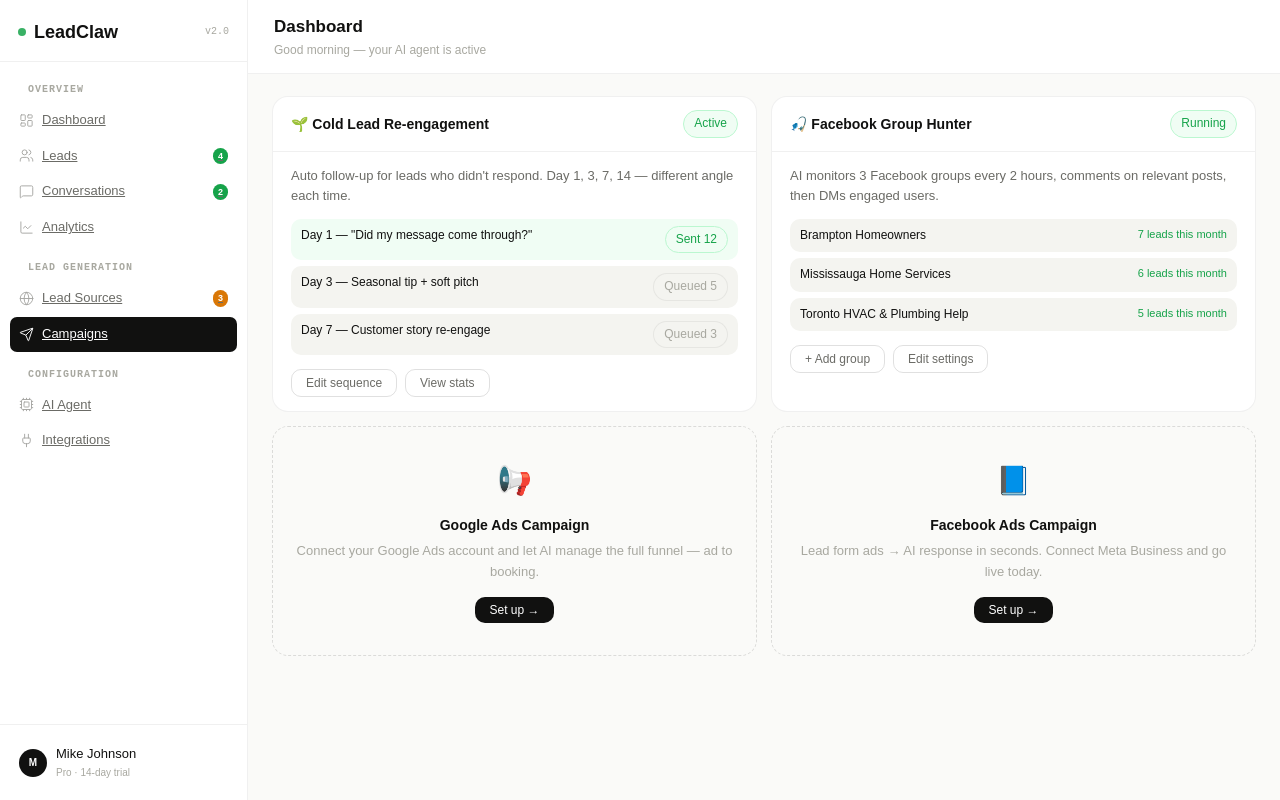
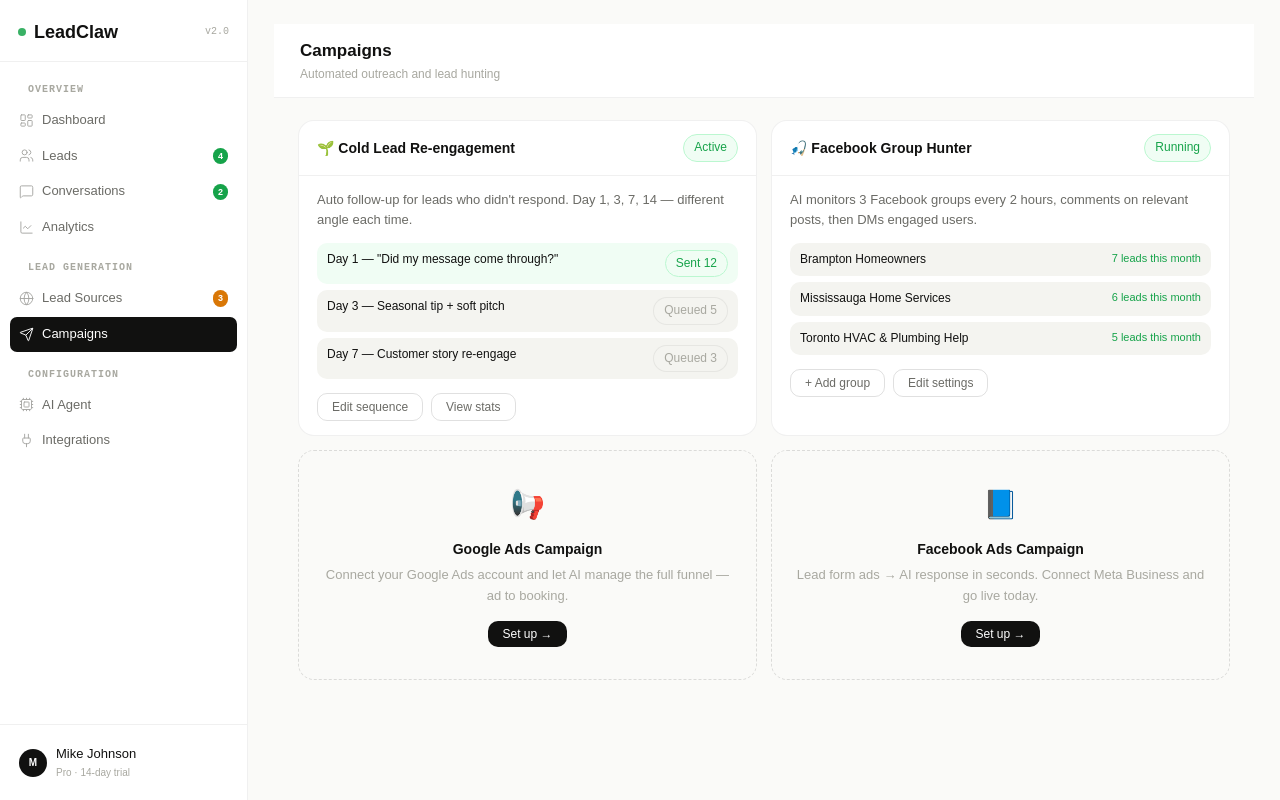
Before and after one commit to patelvraj810/leadclaw-app-vite, a React (Vite) app: page /app/campaigns in a window 1280 px wide. Built offline with nearby package versions, Linux system fonts and the light colour scheme.

Commit message:
feat: design parity refinement - sidebar, topbar, and dashboard contrast fixes

```diff
--- a/src/components/Layout.jsx
+++ b/src/components/Layout.jsx
@@ -8,7 +8,6 @@
     <div className="app">
       <Sidebar />
       <main className="app-main">
-        <Topbar />
         <Outlet />
       </main>
     </div>
--- a/src/index.css
+++ b/src/index.css
@@ -165,7 +165,7 @@
 .sb-version{font-size:10px;color:var(--text3);margin-left:auto;font-family:'JetBrains Mono',monospace;}
 .sb-section{font-size:10px;font-weight:600;color:var(--text3);text-transform:uppercase;letter-spacing:.1em;padding:14px 18px 5px;font-family:'JetBrains Mono',monospace;}
 .sb-nav{padding:6px 10px;flex:1;}
-.nb{display:flex;align-items:center;gap:8px;padding:7px 9px;border-radius:7px;cursor:pointer;font-size:13px;color:var(--text2);transition:all .12s;background:none;border:none;width:100%;text-align:left;font-family:'Satoshi',sans-serif;margin-bottom:1px;}
+.nb{display:flex;align-items:center;gap:8px;padding:7px 9px;border-radius:7px;cursor:pointer;font-size:13px;color:var(--text2);transition:all .12s;background:none;border:none;width:100%;text-align:left;font-family:'Satoshi',sans-serif;margin-bottom:1px;text-decoration:none;}
 .nb:hover{background:var(--surface2);color:var(--text);}
 .nb.active{background:var(--text);color:#fff;}
 .nb svg{flex-shrink:0;opacity:.6;}
--- a/src/pages/AgentSetup.jsx
+++ b/src/pages/AgentSetup.jsx
@@ -11,6 +11,15 @@
 
   return (
     <div className="page active" id="p-agent">
+      <div className="topbar">
+        <div>
+          <div className="tb-title">AI Agent Setup</div>
+          <div className="tb-sub">Customise how your AI agent talks to leads</div>
+        </div>
+        <div style={{ display: 'flex', gap: '9px', alignItems: 'center' }}>
+          <button className="btn btn-dark btn-sm" onClick={() => alert('Settings saved!')}>Save changes</button>
+        </div>
+      </div>
       <div style={{ padding: '22px 24px' }}>
         <div className="agent-grid">
           <div style={{ display: 'flex', flexDirection: 'column', gap: '13px' }}>
--- a/src/pages/Campaigns.jsx
+++ b/src/pages/Campaigns.jsx
@@ -5,8 +5,15 @@
 
 export function Campaigns() {
   return (
-    <div className="page-content active" style={{ padding: '22px 24px' }}>
-      <div style={{ display: 'grid', gridTemplateColumns: '1fr 1fr', gap: '14px' }}>
+    <div className="page active" id="p-camp">
+      <div className="topbar">
+        <div>
+          <div className="tb-title">Campaigns</div>
+          <div className="tb-sub">Automated outreach and lead hunting</div>
+        </div>
+      </div>
+      <div style={{ padding: '22px 24px' }}>
+        <div style={{ display: 'grid', gridTemplateColumns: '1fr 1fr', gap: '14px' }}>
 
         <Card>
           <CardHeader>
@@ -92,6 +99,7 @@
           </div>
         </div>
 
+        </div>
       </div>
     </div>
   );
--- a/src/pages/Conversations.jsx
+++ b/src/pages/Conversations.jsx
@@ -48,7 +48,12 @@
   if (!activeConv) return null;
 
   return (
-    <div className="conv-layout">
+    <div className="page active" id="p-conv" style={{ padding: 0 }}>
+      <div className="topbar" style={{ padding: '13px 18px', borderBottom: '1px solid var(--border)' }}>
+        <div style={{ fontFamily: "'Clash Display', sans-serif", fontSize: '17px', fontWeight: '600' }}>Conversations</div>
+        <Tag color="green">2 active</Tag>
+      </div>
+      <div className="conv-layout">
       <div className="conv-list">
         <div className="cl-head">All conversations</div>
         {Object.values(convData).map(c => (
@@ -136,5 +141,6 @@
         </div>
       </div>
     </div>
+    </div>
   );
 }
--- a/src/pages/Integrations.jsx
+++ b/src/pages/Integrations.jsx
@@ -8,6 +8,12 @@
 
   return (
     <div className="page active" id="p-int">
+      <div className="topbar">
+        <div>
+          <div className="tb-title">Integrations</div>
+          <div className="tb-sub">Connect your channels and tools</div>
+        </div>
+      </div>
       <div style={{ padding: '22px 24px' }}>
         <div style={{ display: 'grid', gridTemplateColumns: '1fr 1fr', gap: '13px' }}>
 
--- a/src/pages/Leads.jsx
+++ b/src/pages/Leads.jsx
@@ -10,6 +10,15 @@
 
   return (
     <div className="page active" id="p-leads">
+      <div className="topbar">
+        <div>
+          <div className="tb-title">Leads</div>
+          <div className="tb-sub">All leads captured by your AI agent</div>
+        </div>
+        <div style={{ display: 'flex', gap: '9px', alignItems: 'center' }}>
+          <button className="btn btn-dark btn-sm">+ Add lead</button>
+        </div>
+      </div>
       <div className="leads-toolbar">
         <div className="srch">
           <input type="text" placeholder="Search leads..." />
--- a/src/pages/Sources.jsx
+++ b/src/pages/Sources.jsx
@@ -10,6 +10,12 @@
 
   return (
     <div className="page active" id="p-sources">
+      <div className="topbar">
+        <div>
+          <div className="tb-title">Lead Sources</div>
+          <div className="tb-sub">Choose where your leads come from</div>
+        </div>
+      </div>
       <div className="src-cat">
         <div className="src-cat-title">
           🟢 Inbound — Passive capture <Tag color="green">Responds to leads who find you</Tag>
```
Also changed, not shown: 5 other files (tests, documents, lock files or other folders).
